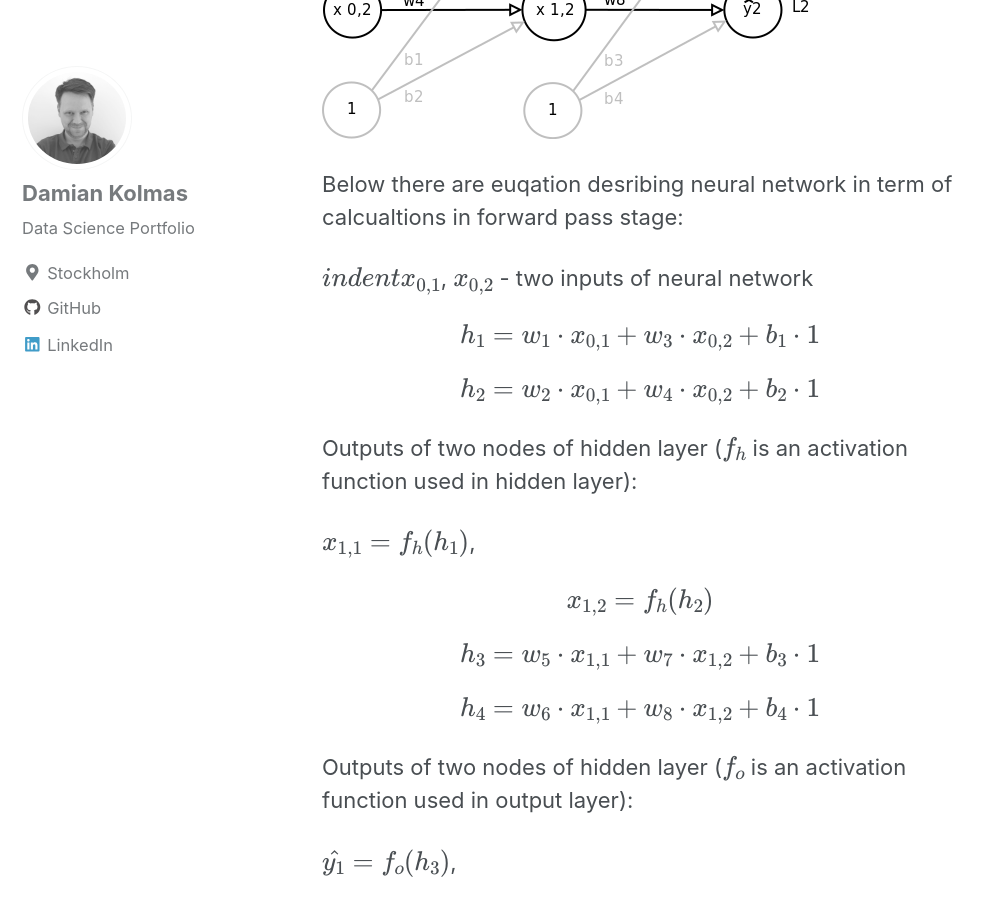
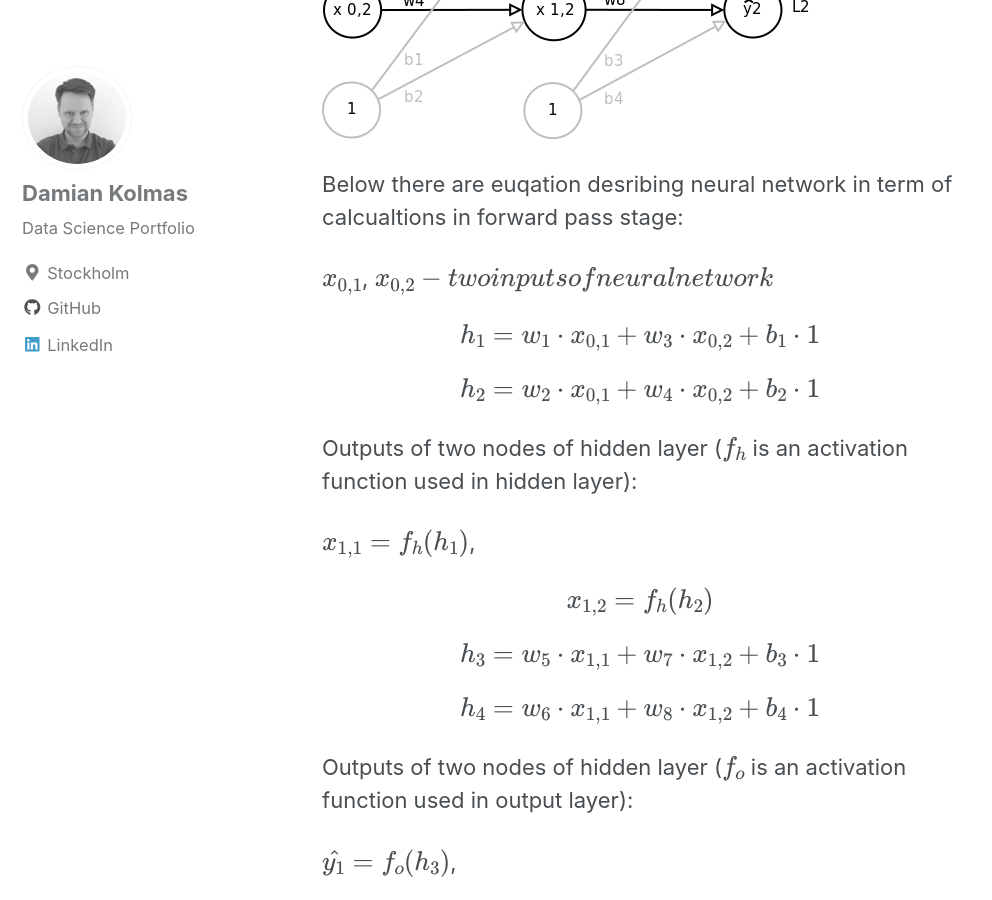
Before and after one commit to DKolmas/DKolmas.github.io, a Jekyll site: the page built from _posts/2019-03-29-Backpropagation-Algorithm-Explained.md, in a window 1280 px wide and 900 px high, scrolled down 824 px. Shown: the whole window, without its empty margins (0-992 px from the left). Built offline with Jekyll 4.4.1, drawn with Linux system fonts in a browser that asks for light colours; cached includes are drawn as plain includes; formulas are drawn with MathJax 3.

Commit message:
another update

```diff
--- a/_posts/2019-03-29-Backpropagation-Algorithm-Explained.md
+++ b/_posts/2019-03-29-Backpropagation-Algorithm-Explained.md
@@ -17,7 +17,7 @@ First, let's have assumption about Neural Network. It is simple network with two
 
 Below there are euqation desribing neural network in term of calcualtions in forward pass stage:
 
-$$ \\indent x_{0,1}$$, $$x_{0,2} $$ - two inputs of neural network
+$$ x_{0,1}$$, $$x_{0,2} - two inputs of neural network $$
 
 $$ h_1 = w_1 \cdot x_{0,1} + w_3 \cdot x_{0,2} + b_1 \cdot 1 $$
 
```
